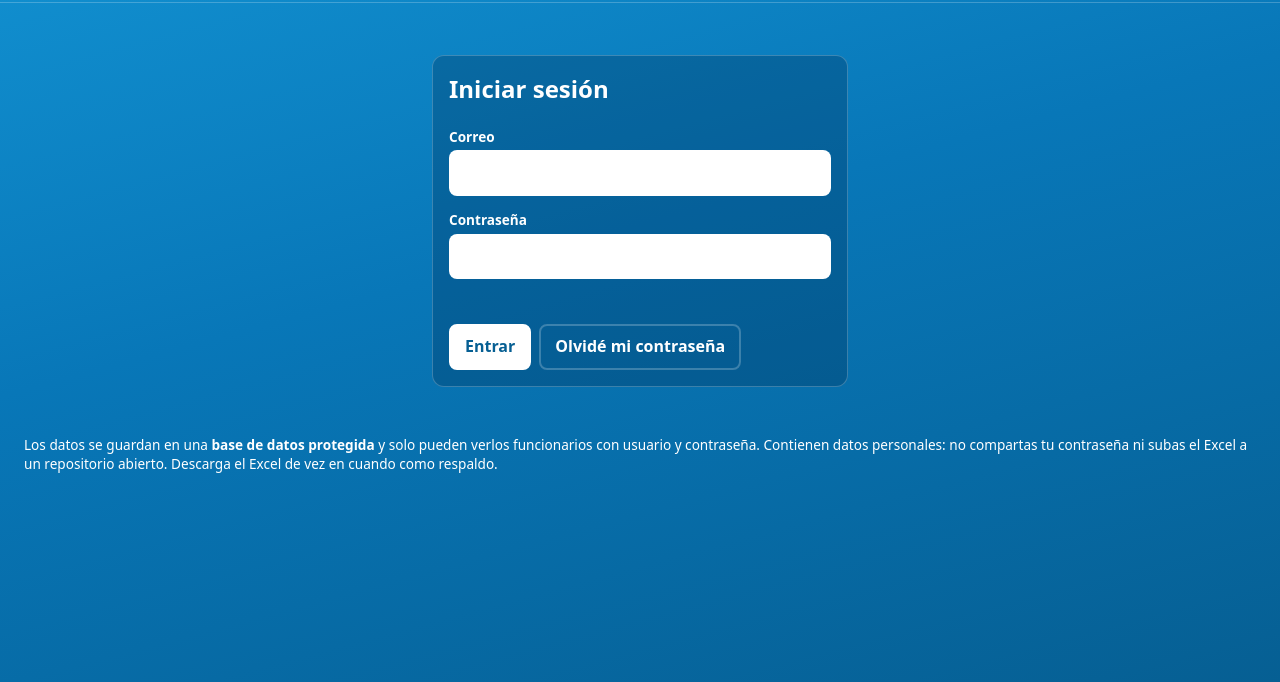
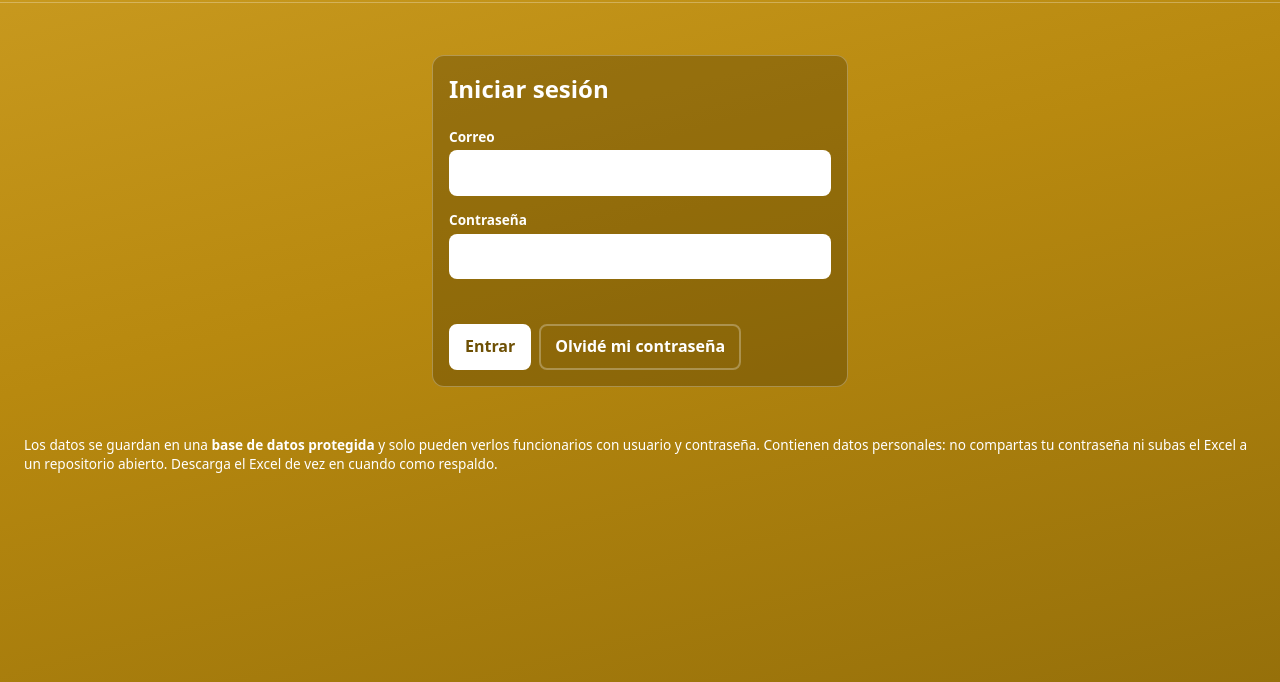
Before and after one commit to systemaiml/plataforma, a plain HTML site: page index.html in a window 1280 px wide. Shown: the part 118-800 px from the top of the page. Drawn offline with nearby package versions, Linux system fonts and the light colour scheme.

Commit message:
Cambiar el fondo de la página a color mostaza
Co-Authored-By: Claude Opus 5.5 <noreply@anthropic.com>
Claude-Session: https://claude.ai/code/session_019YHCZTxt7vcrxzXyiMRwHW

```diff
--- a/css/extra.css
+++ b/css/extra.css
@@ -74,3 +74,17 @@ td.largo { max-width: 260px; font-size: .9rem; }
   .topbar #session { margin-left: 0; width: 100%; justify-content: space-between; }
   .titles p { display: none; }
 }
+
+/* Paleta mostaza */
+:root {
+  --celeste: #b8890f;
+  --celeste-claro: #cc9d22;
+  --celeste-oscuro: #6e5004;
+  --panel: rgba(58, 40, 0, .30);
+  --linea: rgba(255, 255, 255, .28);
+  --tinta: #3d2c00;
+}
+body { background: var(--celeste) linear-gradient(165deg, var(--celeste-claro) 0%, var(--celeste) 45%, #96700a 100%) fixed; }
+.stat:hover, .stat:focus-visible { background: rgba(58, 40, 0, .48); }
+.btn.primary:hover { background: #fbf3dd; }
+dialog::backdrop { background: rgba(40, 28, 0, .6); }
```
